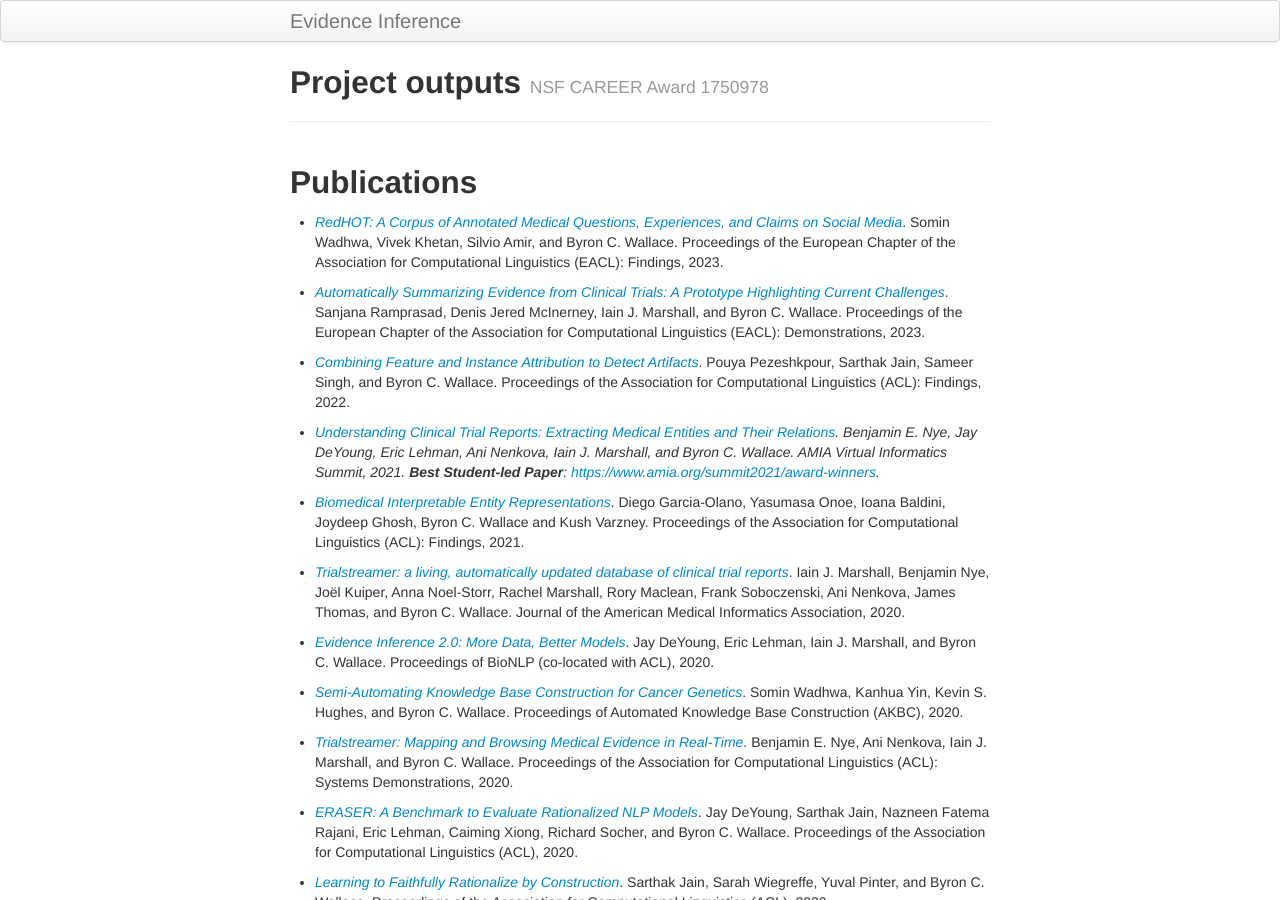
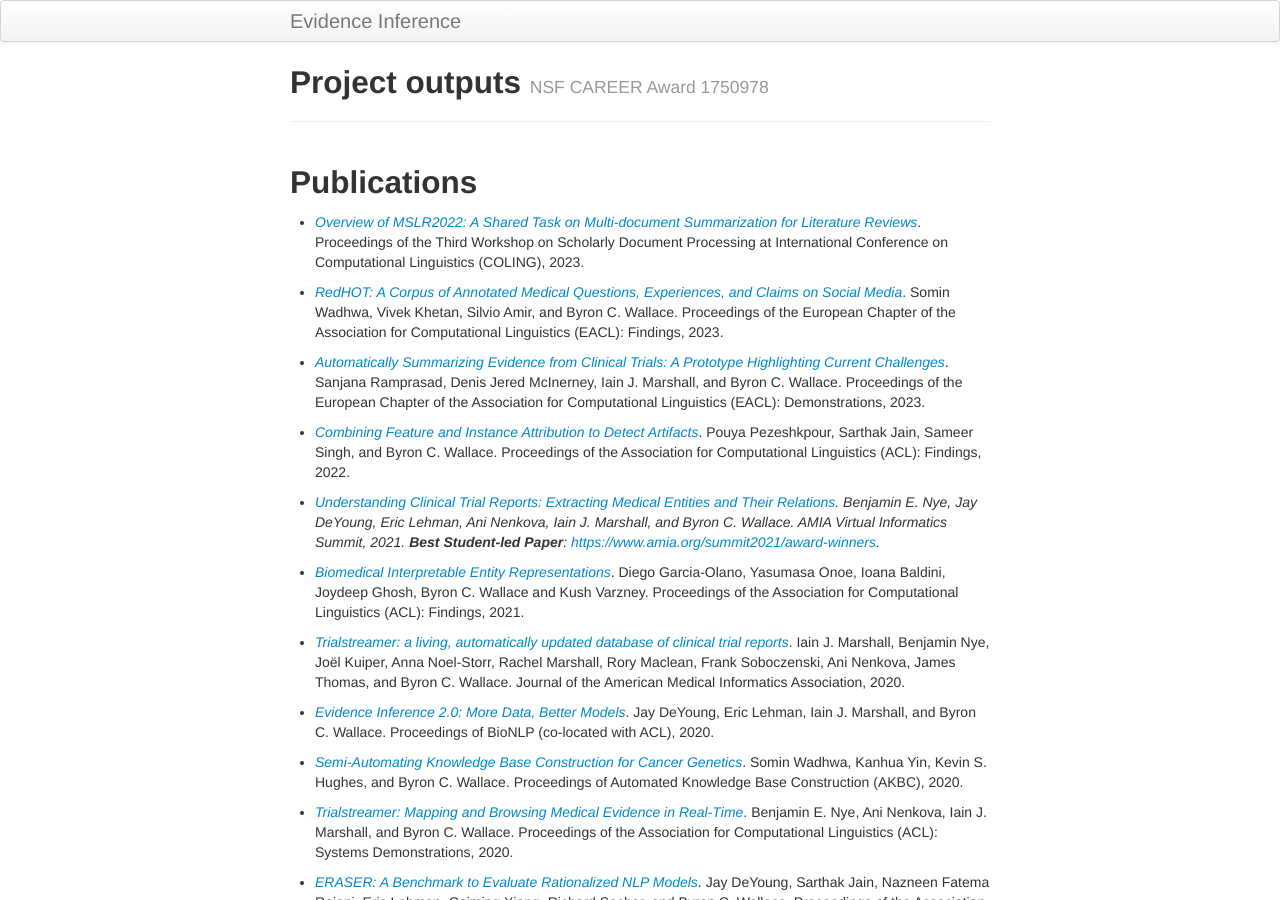
Before and after one commit to bwallace/evidence_inference, a Jekyll site: the page built from pages/outputs.md, in a window 1280 px wide and 900 px high. Built offline with Jekyll 4.4.1, drawn with Linux system fonts in a browser that asks for light colours.

Commit message:
Update outputs.md

```diff
--- a/pages/outputs.md
+++ b/pages/outputs.md
@@ -6,6 +6,8 @@ tagline: NSF CAREER Award 1750978
 ---
 
 ## Publications
+
+* <i>[Overview of MSLR2022: A Shared Task on Multi-document Summarization for Literature Reviews](https://aclanthology.org/2022.sdp-1.20/)</i>. Proceedings of the Third Workshop on Scholarly Document Processing at International Conference on Computational Linguistics (COLING), 2023.
 
 * <i>[RedHOT: A Corpus of Annotated Medical Questions, Experiences, and Claims on Social Media](https://arxiv.org/abs/2210.06331)</i>. Somin Wadhwa, Vivek Khetan, Silvio Amir, and Byron C. Wallace. Proceedings of the European Chapter of the Association for Computational Linguistics (EACL): Findings, 2023.
 
```
